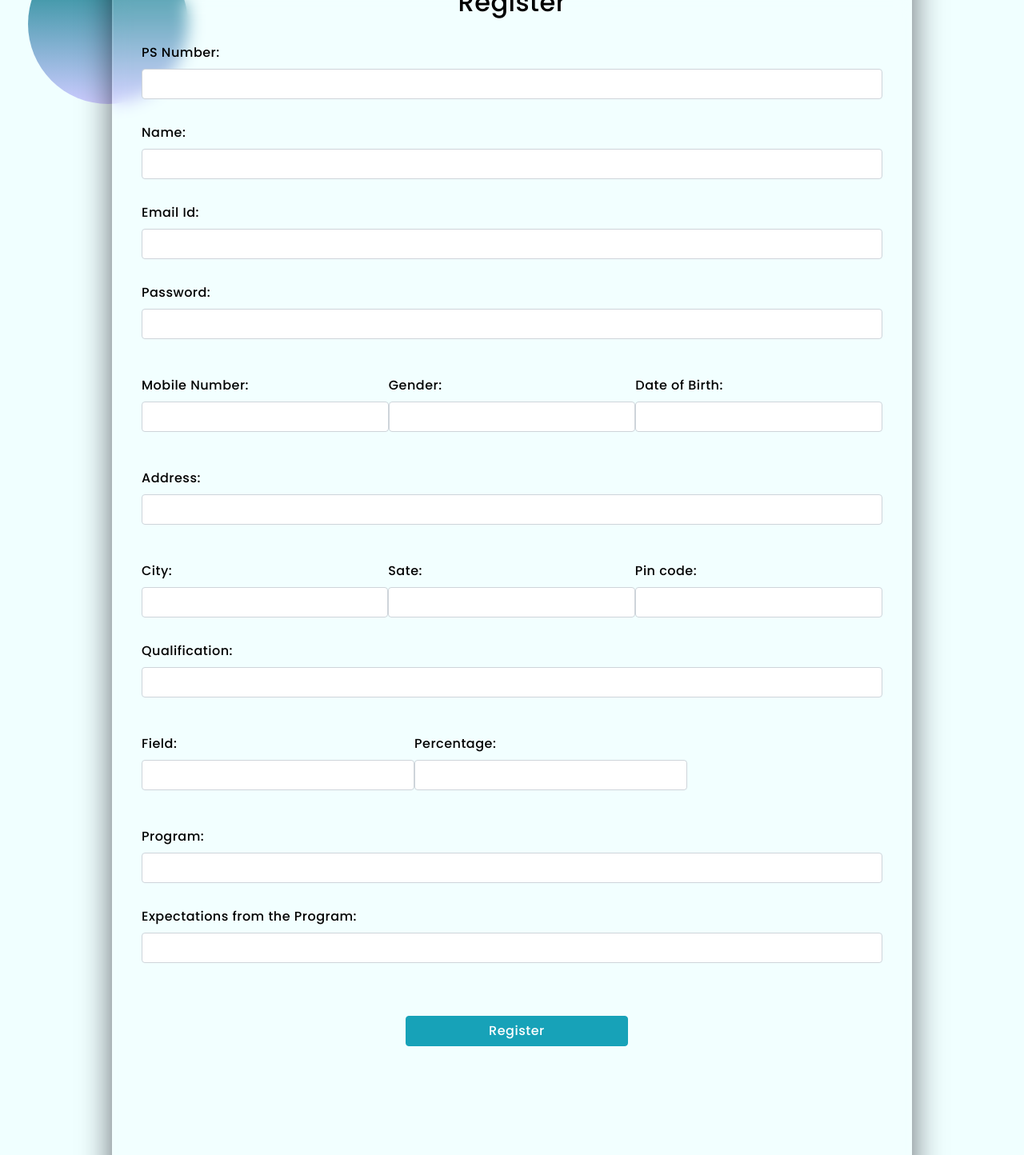
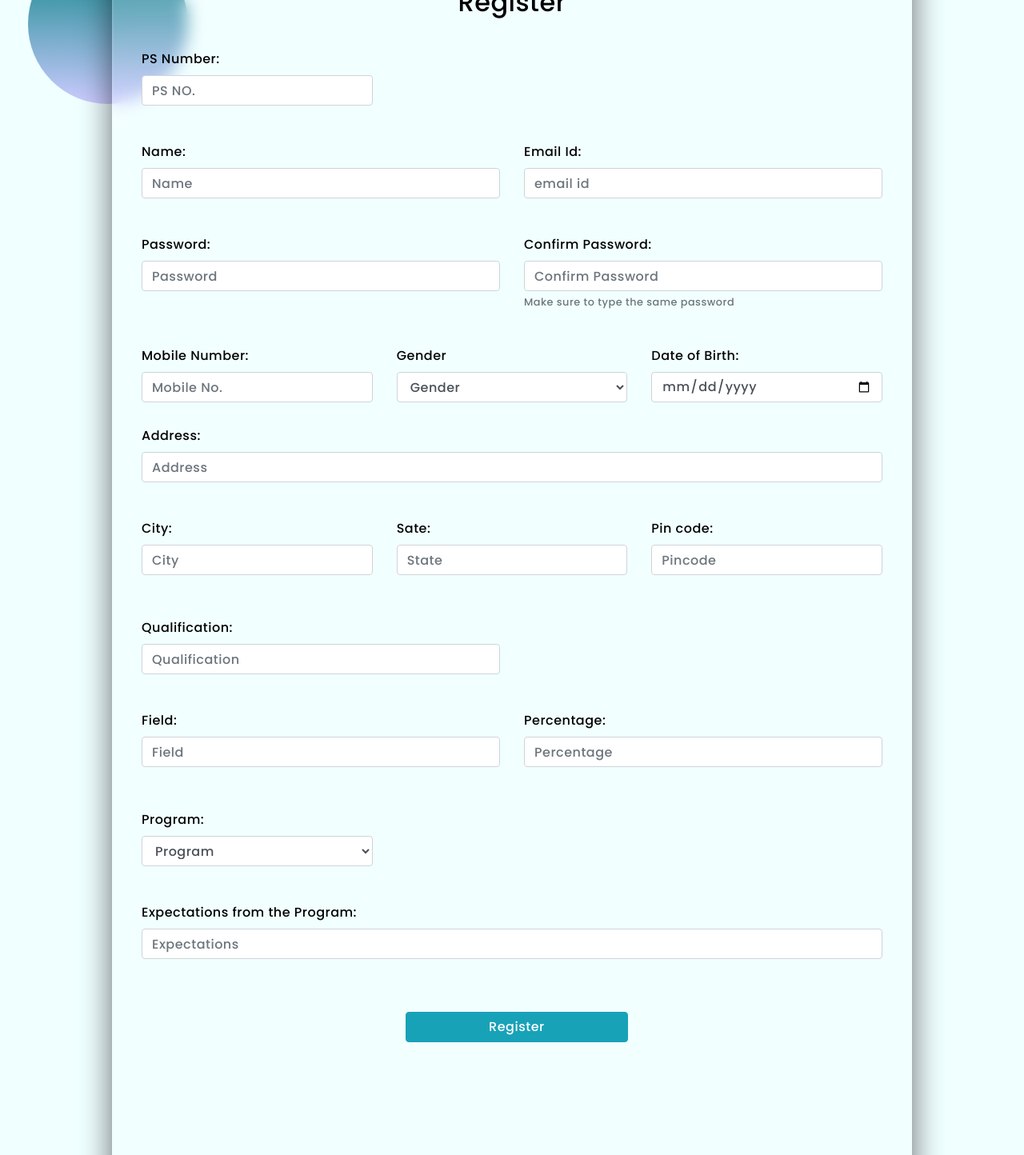
Before and after one commit to jiyapatel14/PRAYAG, a PHP site: page /register.php in a window 1280 px wide. Shown: the top 1444 px of the page at 80% size. Run offline with PHP 8.4, Linux system fonts and the light colour scheme.

Commit message:
rcommit5

```diff
--- a/register.php
+++ b/register.php
@@ -5,6 +5,7 @@ if($_SERVER["REQUEST_METHOD"] == "POST"){
     include 'connect.php';
     $ps_no = $_POST["ps_no"];
     $password = $_POST["password"];
+    $ConfirmPassword = $_POST["ConfirmPassword"];
     $fullName = $_POST["fullName"];
     $emailId = $_POST["emailId"];
     $mobileNo = $_POST["mobileNo"];
@@ -21,12 +22,15 @@ if($_SERVER["REQUEST_METHOD"] == "POST"){
     $expectations = $_POST["expectations"];
 
     $exists=false;
-    if($exists==false){
-        $sql = "INSERT INTO `users1` ( `ps_no`, `password`, `dt`,`fullName`, `emailId`, `mobileNo`, `gender`, `dob`, `address`, `city`, `state`, `pincode`, `qualification`, `field`, `percentage`, `program`, `expectations`) VALUES ('$ps_no', '$password', current_timestamp(),'$fullName', '$emailId', '$mobileNo', '$gender', '$dob', '$address', '$city', '$state', '$pincode', '$qualification', '$field', '$percentage', '$program', '$expectations')";
+    if(($password==$ConfirmPassword) && $exists==false){
+        $sql = "INSERT INTO `users1` ( `ps_no`, `ConfirmPassword`,`password`, `dt`,`fullName`, `emailId`, `mobileNo`, `gender`, `dob`, `address`, `city`, `state`, `pincode`, `qualification`, `field`, `percentage`, `program`, `expectations`) VALUES ('$ps_no', '$password','$ConfirmPassword', current_timestamp(),'$fullName', '$emailId', '$mobileNo', '$gender', '$dob', '$address', '$city', '$state', '$pincode', '$qualification', '$field', '$percentage', '$program', '$expectations')";
          $result = mysqli_query($conn, $sql);
          if ($result){
             $showAlert = true;
          }
+    }
+    else{
+        $showError = "Passwords do not match";
     }
    }
 
@@ -151,6 +155,10 @@ button{
 .display{
     display: block;
 }
+.form-dropdown option
+{
+    color: black;
+}
     </style>
   </head>
   <body style="background-color:#F0FFFF;">
@@ -179,82 +187,137 @@ button{
     <div class="container my-4">
      <form action="register.php" method="post">
      <h2 class="text-center">Register</h2>
+        <div class="row">
+            <div class="col-md-4">
                 <div class="form-group">
                     <label for="ps_no">PS Number:</label>
-            <input type="text" class="form-control" id="ps_no" name="ps_no" aria-describedby="emailHelp">
+                    <input type="text" class="form-control" id="ps_no" name="ps_no" aria-describedby="emailHelp" placeholder="PS NO.">
                 </div>
+            </div>
+        </div>
+        <div class="row">
+            <div class="col-md-6">
                 <div class="form-group left">
                     <label for="fullName">Name:</label>
-            <input type="text" class="form-control" id="fullName" name="fullName" aria-describedby="emailHelp">
+                    <input type="text" class="form-control" id="fullName" name="fullName" aria-describedby="emailHelp" placeholder="Name">
                 </div>
+            </div>
+            <div class="col-md-6 ">
                 <div class="form-group">
                     <label for="emailId">Email Id:</label>
-            <input type="text" class="form-control" id="emailId" name="emailId" aria-describedby="emailHelp">
+                    <input type="text" class="form-control" id="emailId" name="emailId" aria-describedby="emailHelp" placeholder="email id">
+                </div>
+            </div>
+        </div>
+        <div class="row">
+            <div class="col-md-6">
+                <div class="form-group">
+                    <label for="password">Password:</label>
+                    <input type="password" class="form-control" id="password" name="password" placeholder="Password">
+                </div>
+            </div>
+            <div class="col-md-6">
+                <div class="form-group">
+                    <label for="ConfirmPassword">Confirm Password:</label>
+                    <input type="ConfirmPassword" class="form-control" id="ConfirmPassword" name="ConfirmPassword" placeholder="Confirm Password">
+                    <small id="emailHelp" class="form-text text-muted">Make sure to type the same password</small>
+                </div>
+            </div>
+        </div>
+        <!-- <div style="display: flex; flex-direction: row;">
+        <div class="form-group display"> -->
+        <div class="row">
+            <div class="col-md-4">
+                <label for="mobileNo">Mobile Number:</label>
+                <input type="text" class="form-control" id="mobileNo" name="mobileNo" aria-describedby="emailHelp" placeholder="Mobile No.">
+            </div>
+        <!-- <div class="form-group display"> -->
+            <div class="col-md-4 drop" >
+                <label for="gender">Gender</label>
+                <select name="gender" class="form-control form-dropdown option">
+	                <option value="none" hidden>Gender</option>
+	                <option value="male">Male</option>
+	                <option value="female">Female</option>
+	                <option value="other">Other</option>
+                </select>
 
             </div>
-        <div class="form-group">
-            <label for="password">Password:</label>
-            <input type="password" class="form-control" id="password" name="password">
-        </div>
+        <!-- <div class="form-group display"> -->
+            <div class="col-md-4">
+                <label for="dob">Date of Birth:</label>
+                <input type="date" class="form-control" id="dob" name="dob">
 
-        <div style="display: flex; flex-direction: row;">
-        <div class="form-group display">
-            <label for="mobileNo">Mobile Number:</label>
-            <input type="text" class="form-control" id="mobileNo" name="mobileNo" aria-describedby="emailHelp">
-        </div>
-        <div class="form-group display">
-            <label for="gender">Gender:</label>
-            <input type="text" class="form-control" id="gender" name="gender" aria-describedby="emailHelp">
-        </div>
-        <div class="form-group display">
-            <label for="dob">Date of Birth:</label>
-            <input type="text" class="form-control" id="dob" name="dob" aria-describedby="emailHelp">
+                <!-- <div id="date-picker-dob" class="md-form md-outline input-with-post-icon datepicker" inline="true">
+                    <input placeholder="Select date" type="text" id="dob" class="form-control">
+                    <label for="dob">Date of Birth</label>
+                    <i class="fas fa-calendar input-prefix"></i>
+                </div> -->
+
+
             </div>
         </div>
 
         <div class="form-group">
             <label for="address">Address:</label>
-            <input type="text" class="form-control" id="address" name="address" aria-describedby="emailHelp">
+            <input type="text" class="form-control" id="address" name="address" aria-describedby="emailHelp" placeholder="Address" >
         </div>
 
-        <div style="display: table;  border-collapse: separate;">
-        <div class="form-group" style="display: table-cell" >
+        <!-- <div style="display: table;  border-collapse: separate;">
+        <div class="form-group" style="display: table-cell" > -->
+        <div class="row">
+            <div class="col-md-4 mb-4">
                 <label for="city">City:</label>
-            <input type="text" class="form-control" id="city" name="city" aria-describedby="emailHelp">
+                <input type="text" class="form-control" id="city" name="city" aria-describedby="emailHelp" placeholder="City">
             </div>
-        <div class="form-group" style="display: table-cell">
+        <!-- <div class="form-group" style="display: table-cell"> -->
+            <div class="col-md-4 mb-4">
                 <label for="state">Sate:</label>
-            <input type="text" class="form-control" id="state" name="state" aria-describedby="emailHelp">
+                <input type="text" class="form-control" id="state" name="state" aria-describedby="emailHelp" placeholder="State">
             </div>
-        <div class="form-group" style="display: table-cell">
+        <!-- <div class="form-group" style="display: table-cell"> -->
+            <div class="col-md-4 mb-4">
                 <label for="pincode">Pin code:</label>
-            <input type="text" class="form-control" id="pincode" name="pincode" aria-describedby="emailHelp">
+                <input type="text" class="form-control" id="pincode" name="pincode" aria-describedby="emailHelp" placeholder="Pincode">
+            </div>
+        </div>
+        <div class="row">
+            <div class="col-md-6">
+                <div class="form-group">
+                    <label for="qualification">Qualification:</label>
+                    <input type="text" class="form-control" id="qualification" name="qualification" aria-describedby="emailHelp" placeholder="Qualification">
+                </div>
             </div>
         </div>
 
-        <div class="form-group">
-            <label for="qualification">Qualification:</label>
-            <input type="text" class="form-control" id="qualification" name="qualification" aria-describedby="emailHelp">
+        <!-- <div style="display: flex; flex-direction: row;"> -->
+        <!-- <div class="form-group display"> -->
+        <div class="row">
+            <div class="col-md-6 mb-4">
+                <label for="field">Field:</label>
+                <input type="text" class="form-control" id="field" name="field" aria-describedby="emailHelp" placeholder="Field">
             </div>
-
-        <div style="display: flex; flex-direction: row;">
-        <div class="form-group display">
-            <label for="field">Field:</label>
-            <input type="text" class="form-control" id="field" name="field" aria-describedby="emailHelp">
-        </div>
-        <div class="form-group display">
+        <!-- <div class="form-group display"> -->
+            <div class="col-md-6 mb-4">
                 <label for="percentage">Percentage:</label>
-            <input type="text" class="form-control" id="percentage" name="percentage" aria-describedby="emailHelp">
+                <input type="text" class="form-control" id="percentage" name="percentage" aria-describedby="emailHelp" placeholder="Percentage">
             </div>
         </div>
-
+        <div class="row">
+            <div class="col-md-4">
                 <div class="form-group">
                     <label for="program">Program:</label>
-            <input type="text" class="form-control" id="program" name="program" aria-describedby="emailHelp">
+                    <select name="program" class="form-control form-dropdown option">
+	                    <option value="none" hidden>Program</option>
+	                    <option value="MultiEngineeringProgram">Multi Engineering Program</option>
+	                    <option value="ICspecificProgram">IC specific Program</option>
+	                    <option value="Prayag2.0">Prayag 2.0</option>
+                    </select>
+                </div>
+            </div>
         </div>
         <div class="form-group">
             <label for="expectations">Expectations from the Program:</label>
-            <input type="text" class="form-control" id="expectations" name="expectations" aria-describedby="emailHelp">
+            <input type="text" class="form-control" id="expectations" name="expectations" aria-describedby="emailHelp" placeholder="Expectations">
 
         </div>
         <button type="submit" class="btn btn-info">Register</button>
```
Also changed, not shown: connect.php (+11 -8 lines). Lines whose indentation alone changed are shown as unchanged.
